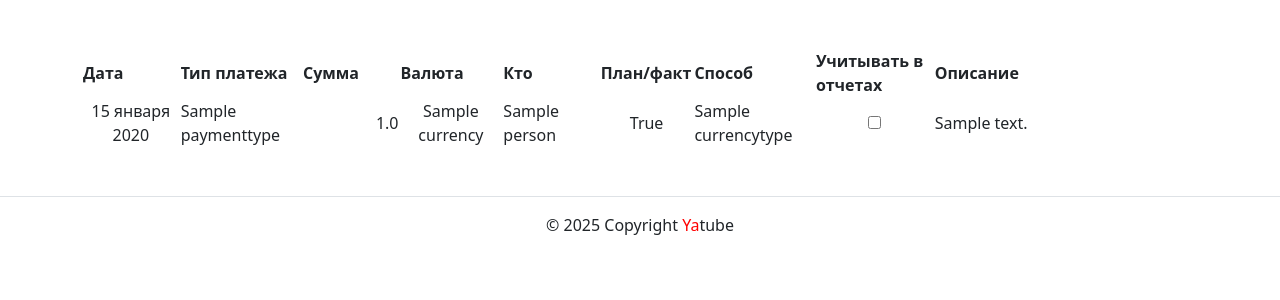
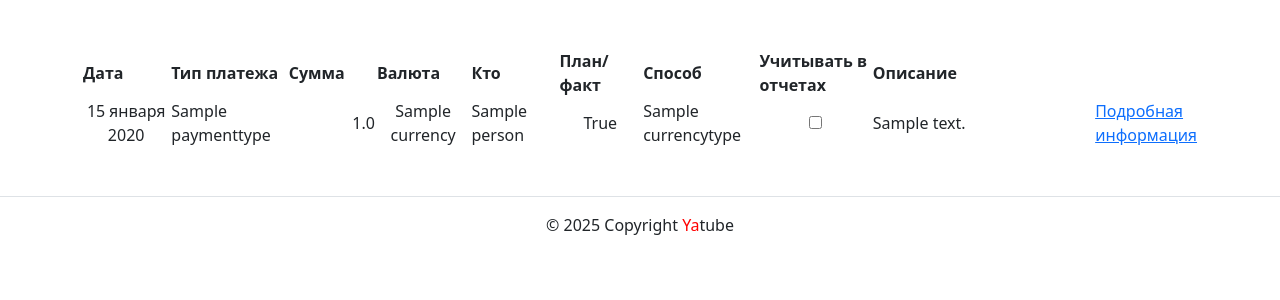
Before and after one commit to MikhailEGolubtsov/myfinance, a Django app: page / in a window 1280 px wide. Shown: the part 56-356 px from the top of the page. Run offline with Django 3.2, Linux system fonts and the light colour scheme; tables that the repository leaves empty hold one stand-in row (values such as "Sample post"); some libraries are stand-ins or nearby versions.

Commit message:
change payment link added

```diff
--- a/myfinance/templates/payments/index.html
+++ b/myfinance/templates/payments/index.html
@@ -27,6 +27,7 @@
     <td>{{ payment.currency_type }}</td>
     <td align = "center"><input type="checkbox" value="{{ payment.TakeIntoReports }}" /></td>
     <td>{{ payment.description }}</td>
+    <td><a href="{% url 'payments:payment_detail' payment.id %}">Подробная информация</a></td>
   </tr>
     {% if not forloop.last %}<hr>{% endif %}
   {% endfor %}
```
